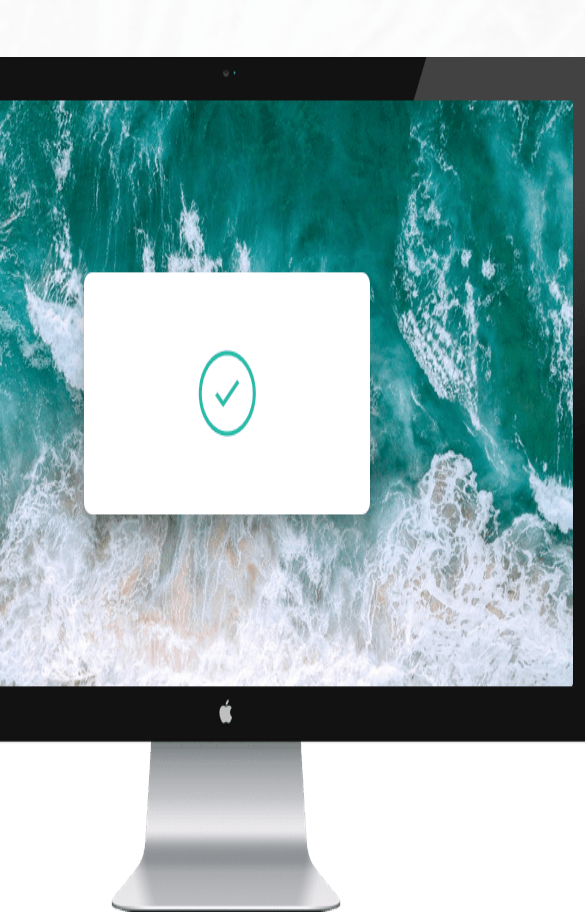
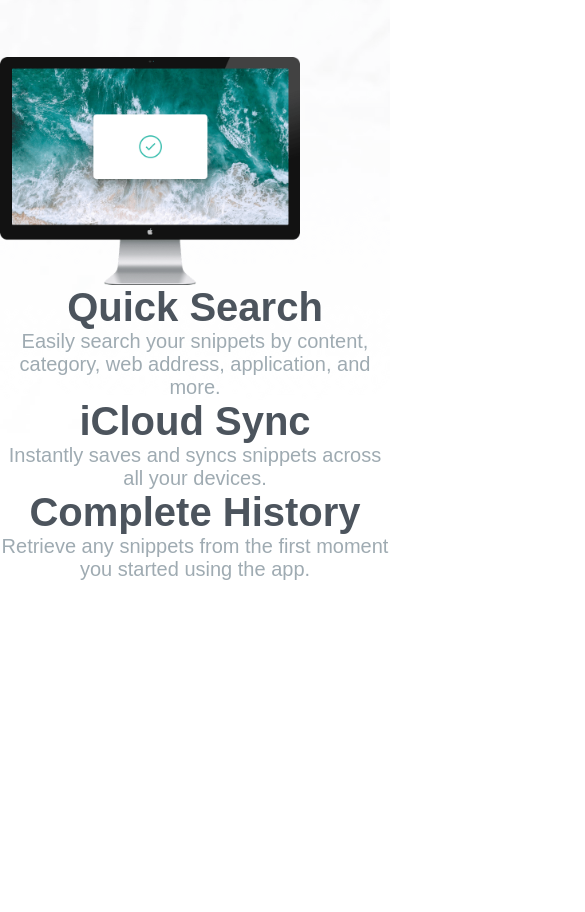
Before and after one commit to Samuelindberg/Clipboard-project, a plain HTML site: page index.html in a window 390 px wide. Shown: the part 1169-2081 px from the top of the page, 585 px wide, since content can reach past the window. After the commit the page ends 1750 px from the top, so only its background shows below. Drawn offline with Linux system fonts and the light colour scheme; a web font is replaced by a local one.

Commit message:
section för features mobilanpassad

```diff
--- a/style.css
+++ b/style.css
@@ -122,3 +122,21 @@ text-align: start;
     font-size: 20px;
     max-width: 500px;
 }
+
+@media screen and (max-width:430px) {
+    #keep-track-container{
+        flex-direction: column;
+        align-items: flex-start;
+        margin: 0;
+        width: 100vw;
+    }
+    #keep-track-container img{
+        width: 300px;
+        transform: translateX(0);
+    }
+    #features p, #features h1{
+        text-align: center;
+        margin: 0;
+    }
+
+}
```
